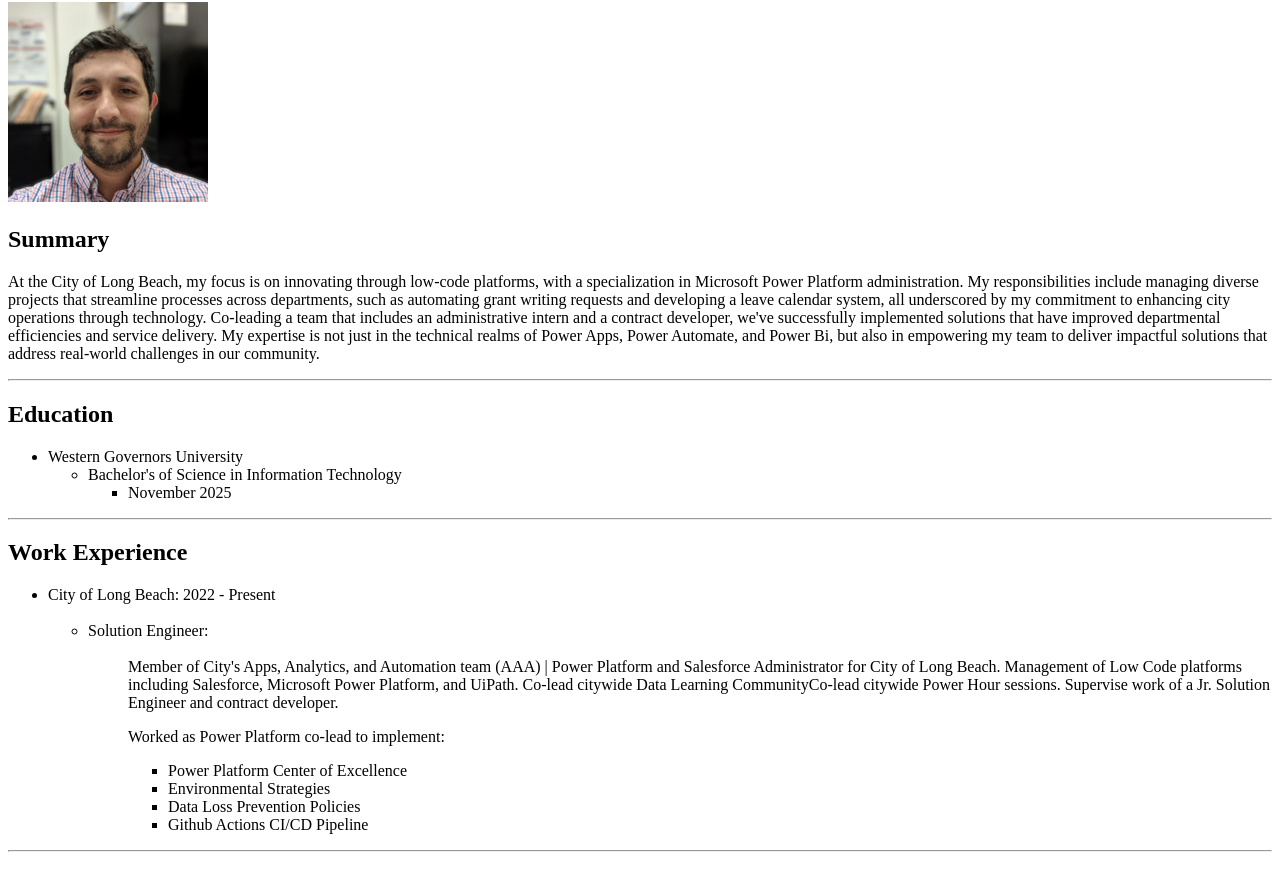
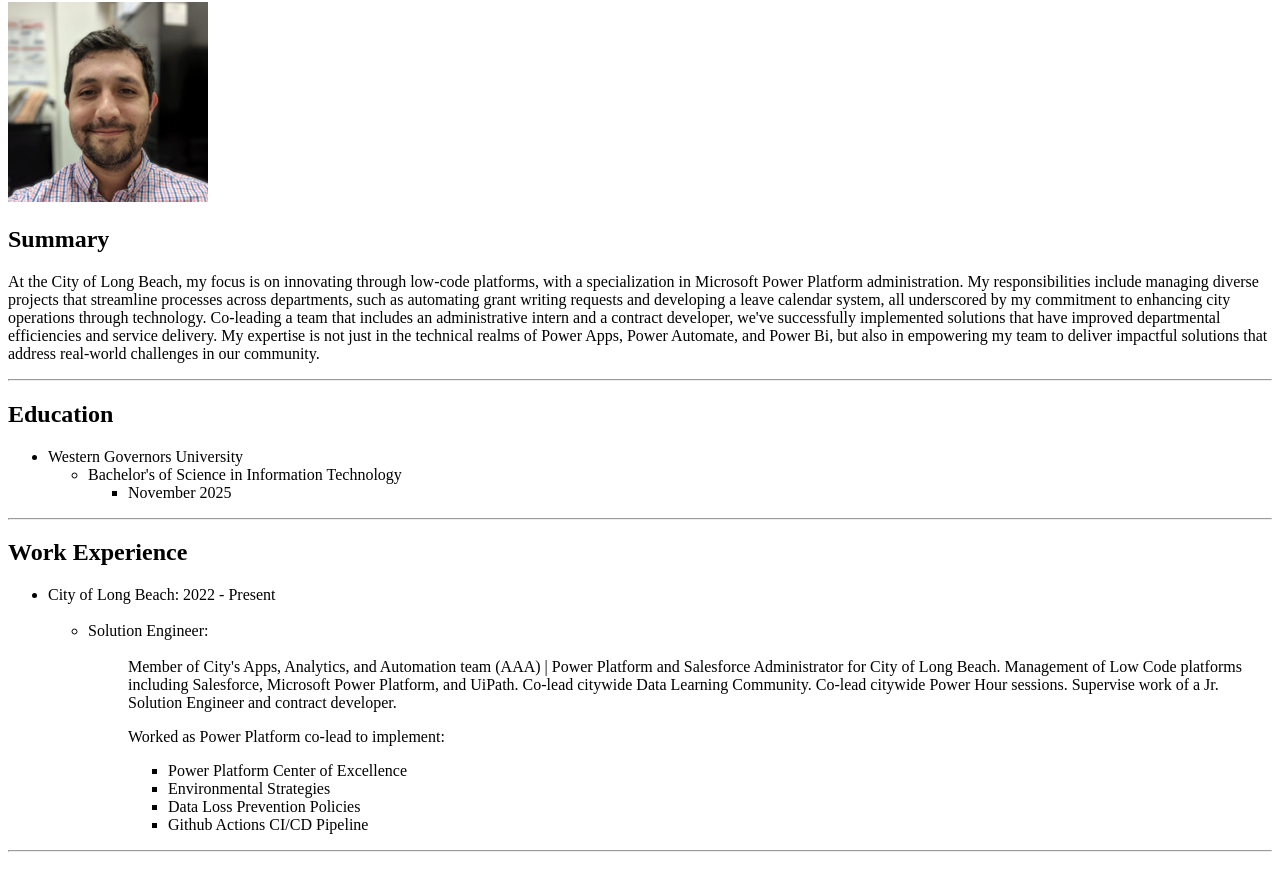
Before and after one commit to cwalkerLBC/resume, a plain HTML site: page index.html in a window 1280 px wide. Shown: the part 78-947 px from the top of the page. Drawn offline with Linux system fonts and the light colour scheme.

Commit message:
Add files via upload

```diff
--- a/index.html
+++ b/index.html
@@ -33,7 +33,7 @@
             <li>Solution Engineer:
                 </li>
                 <br/>
-                <ul> Member of City's Apps, Analytics, and Automation team (AAA) | Power Platform and Salesforce Administrator for City of Long Beach. Management of Low Code platforms including Salesforce, Microsoft Power Platform, and UiPath. Co-lead citywide Data Learning CommunityCo-lead citywide Power Hour sessions. Supervise work of a Jr. Solution Engineer and contract developer.</li>
+                <ul> Member of City's Apps, Analytics, and Automation team (AAA) | Power Platform and Salesforce Administrator for City of Long Beach. Management of Low Code platforms including Salesforce, Microsoft Power Platform, and UiPath. Co-lead citywide Data Learning Community. Co-lead citywide Power Hour sessions. Supervise work of a Jr. Solution Engineer and contract developer.</li>
 
                     <p>Worked as Power Platform co-lead to implement:
                         <ul>
```
